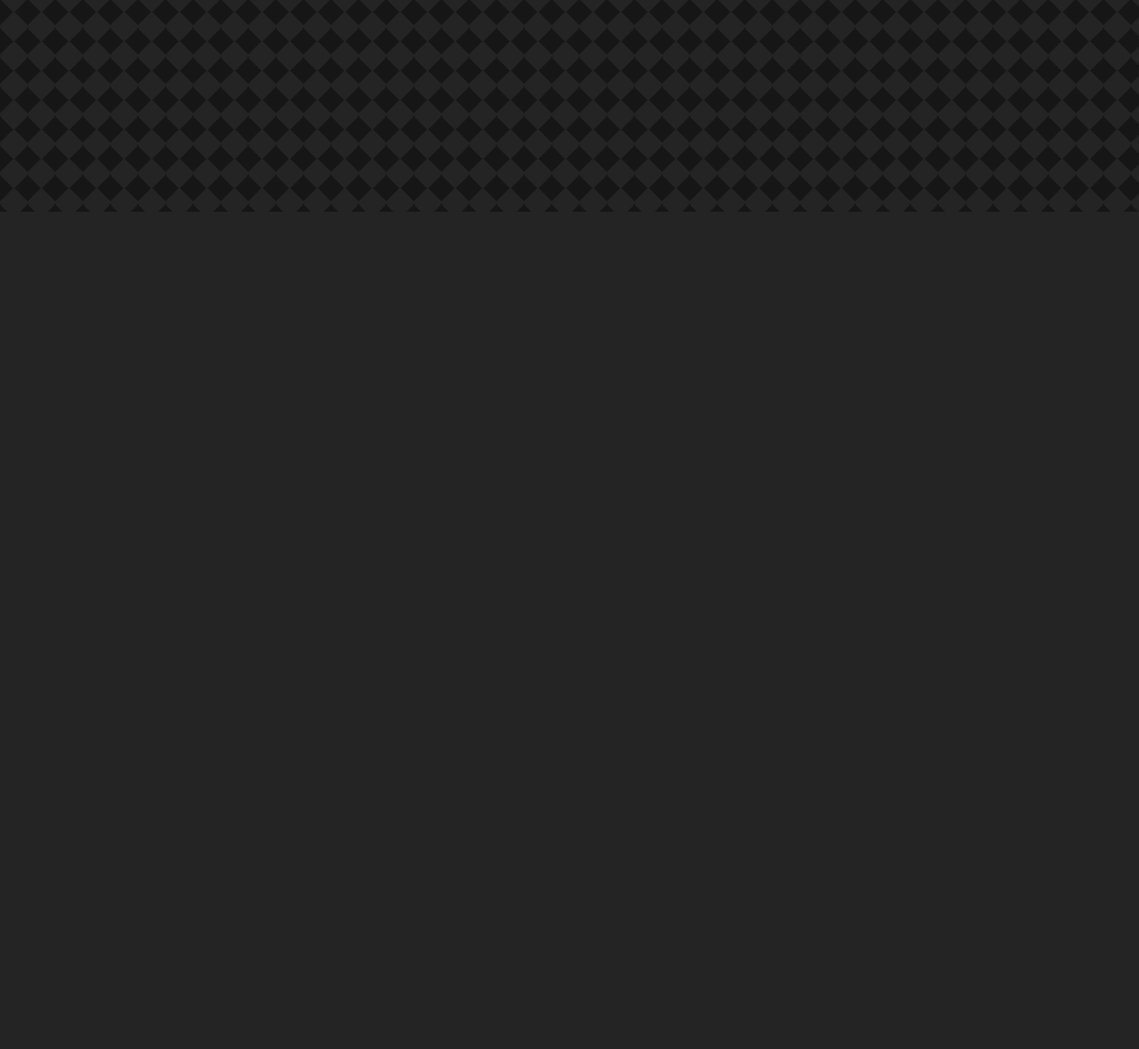
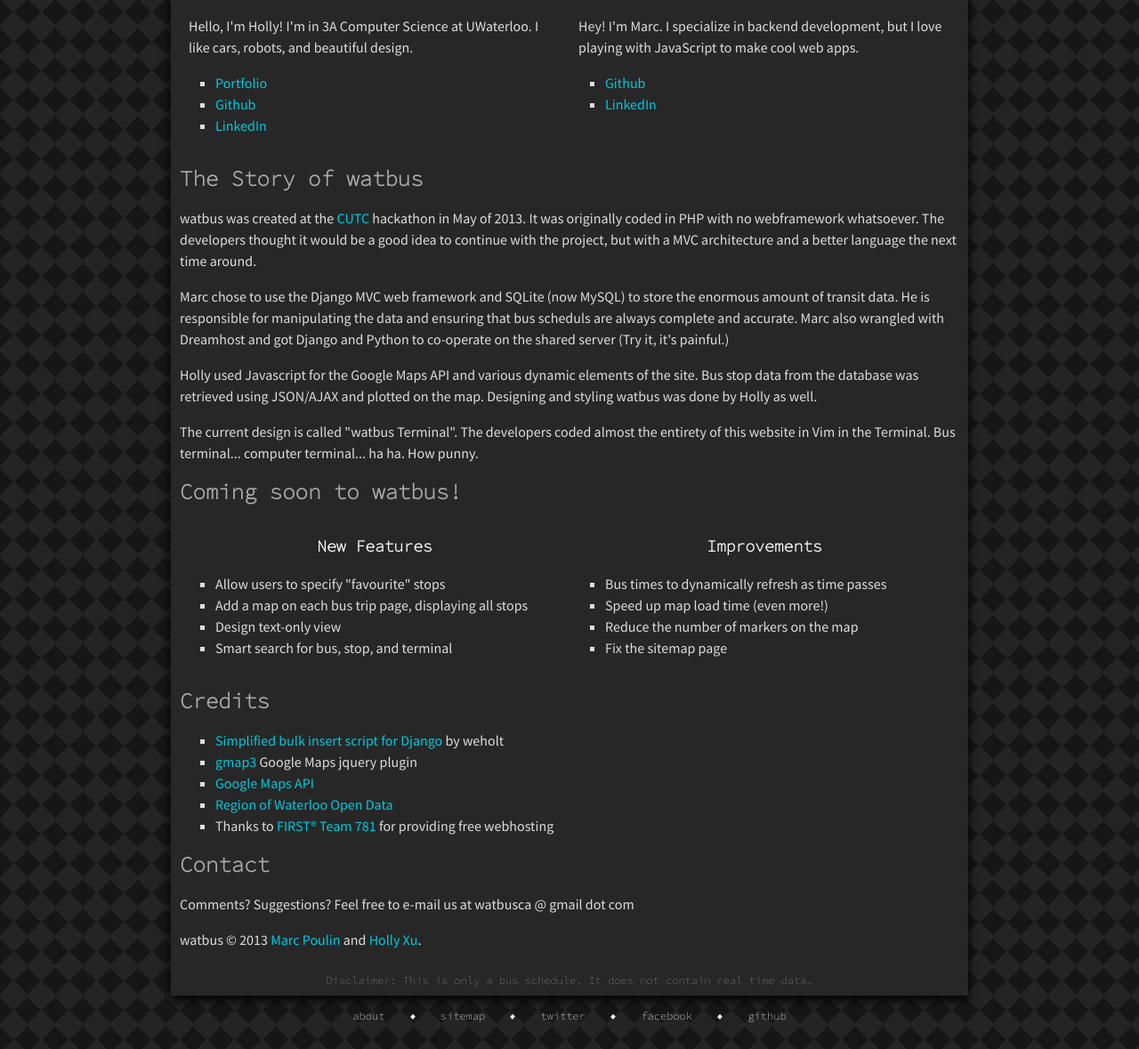
Before and after one commit to mrpoulin/watbus, a Django app: page /watbus/about in a window 1280 px wide. Shown: the part 562-1741 px from the top of the page at 89% size. Before the commit the page ends 800 px from the top, so only its background shows below. Run offline with Django 3.2, Linux system fonts and the light colour scheme; some libraries are stand-ins or nearby versions.

Commit message:
Make design responsive according to viewport size. Fill the about page

```diff
--- a/watbus/static/watbus/css/other.css
+++ b/watbus/static/watbus/css/other.css
@@ -1,7 +1,20 @@
+
+.left {float: left; width: 50%; }
+.right {float: right; width: 50%; }
+.left p, .right p {padding: 0 10px 0 10px;}
 
 /* ----- About ----- */
 
-.about #content {padding: 0 10px 0 10px;}
+.about #content {padding: 0 10px 0 10px; line-height: 150%;
+    color: #dddddd;}
+h2.pagetitle { color: #aaaaaa;
+    font-family: 'Source Code Pro', Consolas, monaco, monospace;}
+h3.pagesubtitle { color: #ffffff; font-size: 18px; text-align: center;
+    font-family: 'Source Code Pro', Consolas, monaco, monospace;}
+.portrait {text-align: center;}
+.portrait img {border: 10px solid #000000;}
+
+.about ul li {list-style: square; }
 
 /* ----- Sitemap ----- */
 
--- a/watbus/static/watbus/css/style.css
+++ b/watbus/static/watbus/css/style.css
@@ -6,16 +6,16 @@ body { padding: 0; margin: 0; height: 100%; color: #ffffff;
     font-family: 'Source Code Pro', Consolas, monaco, monospace;
     background: #000000 url('../img/bg.png'); }
 
-a {text-decoration: none; color: #eae02a;
+a {text-decoration: none; color: #00c9de;
     -webkit-transition: color 0.2s ease-out;
     -moz-transition: color 0.2s ease-out;
     -o-transition: color 0.2s ease-out;
     transition: color 0.2s ease-out; }
-a:hover { color: #01c7dc; }
+a:hover { color: #eae02a; }
 
 .clear {clear: both;}
 
-.container { margin: 0 auto; background: #272727; width: 70%;
+.container { margin: 0 auto; background: #272727;
     -webkit-box-shadow: 0 5px 10px #000000;
     -moz-box-shadow: 0 5px 15px #000000;
     box-shadow: 0 5px 10px #000000;
@@ -23,6 +23,21 @@ a:hover { color: #01c7dc; }
 
 #content { font-family: 'Source Sans Pro', Helvetica, Arial, sans-serif;
     font-size: 16px; padding: 0 20px 0 20px; margin: 0 auto;}
+
+/* ---- Responsive ---- */
+
+@media screen and (max-width: 639px) {
+    .container { width: 100%; }
+    .footnav li { margin: 0 5px 0 5px; }
+}
+@media screen and (min-width: 640px) and (max-width: 959px) {
+    .container {width: 100%; }
+    .footnav li { margin: 0 10px 0 10px; }
+}
+@media screen and (min-width: 960px) {
+    .container { width: 70%;}
+    .footnav li { margin: 0 10px 0 10px; }
+}
 
 /* ----  Header ---- */
 
@@ -79,10 +94,9 @@ header.contentheader { text-align: center; background: #272727; }
     padding: 10px;}
 footer#contentfoot {font-size: 12px; text-align: center;
     padding: 10px 0 10px 0; }
-nav.footnav {}
 
 .footnav ul { margin: 0; padding: 0; }
-.footnav li { margin: 0 10px 0 10px; padding: 5px 0 5px 0;
+.footnav li { padding: 5px 0 5px 0; margin-bottom: 15px;
     display: inline-block; list-style: none; }
 .footnav li a { font-weight: 200; color: #ffffff; }
 .footnav li a:hover {color: #888888; }
--- a/watbus/templates/watbus/about.html
+++ b/watbus/templates/watbus/about.html
@@ -1,6 +1,6 @@
 {% extends "watbus/base.html" %}
 
-{% block title %} Watbus - About {% endblock %}
+{% block title %} watbus - About {% endblock %}
 
 {% block headscripts %}
     {% load staticfiles %}
@@ -8,7 +8,73 @@
 {% endblock %}
 
 {% block content %}
-<p>
-    WatBus &copy; 2013 <a href="https://github.com/mrpoulin">Marc Poulin</a> and <a href="https://github.com/hollyxu">Holly Xu</a>.
-</p>
+<h2 class="pagetitle">Meet the Developers </h2>
+<div class="left">
+    <h3 class="pagesubtitle">Holly Xu</h3>
+    <div class="portrait">
+        <img src="{% static "watbus/img/holly.png" %}" />
+    </div>
+    <p>Hello, I'm Holly! I'm in 3A Computer Science at UWaterloo. I like cars, robots, and beautiful design. </p>
+    <ul>
+        <li><a href="http://hollyx.ca/">Portfolio</a></li>
+        <li><a href="https://github.com/hollyxu">Github</a></li>
+        <li><a href="http://www.linkedin.com/in/hollyx">LinkedIn</a></li>
+    </ul>
+</div>
+<div class="right">
+    <h3 class="pagesubtitle">Marc Poulin</h3>
+    <div class="portrait">
+        <img src="{% static "watbus/img/marc.png" %}" />
+    </div>
+    <p>Hey! I'm Marc. I specialize in backend development, but I love playing with JavaScript to make cool web apps.</p>
+    <ul>
+        <li><a href="https://github.com/mrpoulin">Github</a></li>
+        <li><a href="http://ca.linkedin.com/pub/marc-poulin/7b/823/7a7">LinkedIn</a></li>
+    </ul>
+</div>
+<div class="clear"></div>
+<h2 class="pagetitle">The Story of watbus</h2>
+<div class="single">
+    <p>watbus was created at the <a href="http://cutc.ca/">CUTC</a> hackathon in May of 2013. It was originally coded in PHP with no webframework whatsoever. The developers thought it would be a good idea to continue with the project, but with a MVC architecture and a better language the next time around.</p>
+    <p>Marc chose to use the Django MVC web framework and SQLite (now MySQL) to store the enormous amount of transit data. He is responsible for manipulating the data and ensuring that bus scheduls are always complete and accurate. Marc also wrangled with Dreamhost and got Django and Python to co-operate on the shared server (Try it, it's painful.)</p>
+    <p>Holly used Javascript for the Google Maps API and various dynamic elements of the site. Bus stop data from the database was retrieved using JSON/AJAX and plotted on the map. Designing and styling watbus was done by Holly as well.</p>
+    <p>The current design is called "watbus Terminal". The developers coded almost the entirety of this website in Vim in the Terminal. Bus terminal... computer terminal... ha ha. How punny.</p>
+</div>
+<h2 class="pagetitle">Coming soon to watbus!</h2>
+<div class="left">
+    <h3 class="pagesubtitle">New Features</h3>
+    <ul>
+        <li>Allow users to specify "favourite" stops</li>
+        <li>Add a map on each bus trip page, displaying all stops</li>
+        <li>Design text-only view</li>
+        <li>Smart search for bus, stop, and terminal</li>
+    </ul>
+</div>
+<div class="right">
+    <h3 class="pagesubtitle">Improvements</h3>
+    <ul>
+        <li>Bus times to dynamically refresh as time passes</li>
+        <li>Speed up map load time (even more!)</li>
+        <li>Reduce the number of markers on the map</li>
+        <li>Fix the sitemap page</li>
+    </ul>
+</div>
+<div class="clear"></div>
+<div class="single">
+    <h2 class="pagetitle">Credits</h2>
+    <ul>
+        <li><a href="https://bitbucket.org/weholt/dse4">Simplified bulk insert script for Django</a> by weholt</li>
+        <li><a href="http://gmap3.net/">gmap3</a> Google Maps jquery plugin</li>
+        <li><a href="https://developers.google.com/maps/">Google Maps API</a></li>
+        <li><a href="http://www.regionofwaterloo.ca/en/regionalGovernment/OpenDataCatalogue.asp">Region of Waterloo Open Data</a></li>
+        <li>Thanks to <a href="http://team781.com/">FIRST&reg; Team 781</a> for providing free webhosting</li>
+    </ul>
+</div>
+<div class="single">
+    <h2 class="pagetitle">Contact</h2>
+    <p>Comments? Suggestions? Feel free to e-mail us at watbusca @ gmail dot com</p>
+</div>
+<div class="single">
+    <p>watbus &copy; 2013 <a href="https://github.com/mrpoulin">Marc Poulin</a> and <a href="https://github.com/hollyxu">Holly Xu</a>.
+    </p>
 {% endblock %}
```
Also changed, not shown: watbus/static/watbus/css/browse.css (+26 -6 lines).
